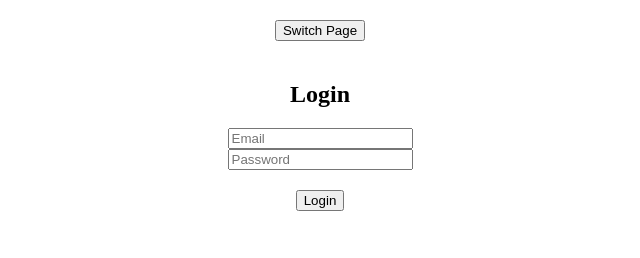
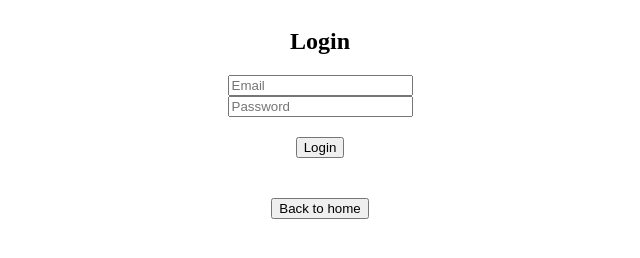
Before and after one commit to KennyOlsen/CodeSchool-20200-Forum-App, a plain HTML site: page index.html in a window 1280 px wide. Both pictures are taken after a click on the button "Login". Shown: the whole page, without its empty margins (320-960 px from the left). Drawn offline with nearby package versions, Linux system fonts and the light colour scheme; no server answers.

Commit message:
back to home button

```diff
--- a/app.js
+++ b/app.js
@@ -119,7 +119,7 @@ var app = new Vue({
         page: 'main'
     },
     methods: {
-        changePage: function () {
+        /*changePage: function () {
             if (this.page == 'login') {
                 this.page = 'register';
             } else if (this.page == 'register') {
@@ -127,7 +127,7 @@ var app = new Vue({
             } else {
                 this.page = 'login';
             }
-        },
+        },*/
         toLoggedInPage: function () {
             this.page = 'home';
         },
--- a/index.html
+++ b/index.html
@@ -9,7 +9,6 @@
 </head>
 <body>
     <div id="app">
-        <button v-on:click="changePage()">Switch Page</button>
 
         <button v-on:click="toLoginPage()" v-show="page == 'main'">Login</button>
         <button v-on:click="toRegisterPage()" v-show="page == 'main'">Register</button>
@@ -19,6 +18,8 @@
         <register-screen v-else-if="page == 'register'"></register-screen>
 
         <home-page v-else-if="page == 'home'"></home-page>
+
+        <button v-show="page == 'login' || page == 'register'" v-on:click="toMainPage()">Back to home</button>
     </div>
 
     <script src="https://cdn.jsdelivr.net/npm/vue@2/dist/vue.js"></script>
```
